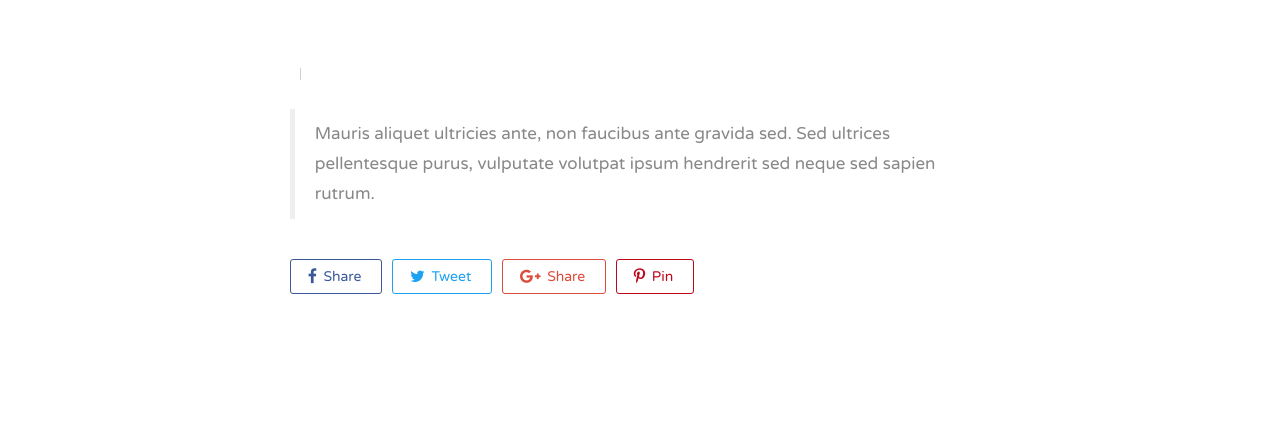
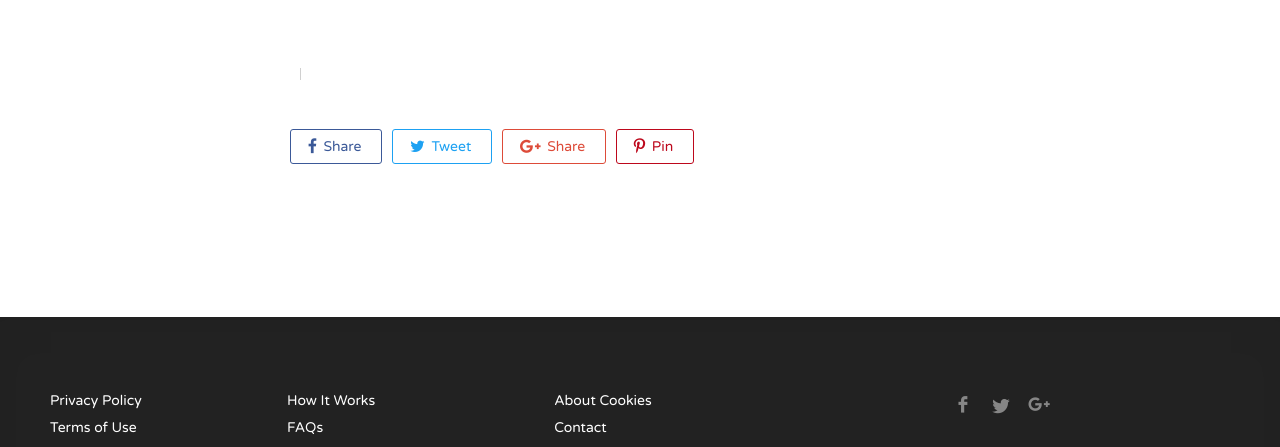
Before and after one commit to vaakinmade/Lago, a Django app: template blogs/templates/blogs/post_detail.html in a window 1280 px wide. Shown: the part 711-1158 px from the top of the page. Run offline with Django 3.2, Linux system fonts and the light colour scheme; the template is opened without the code that fills it, so the values that code supplies are empty; parts of the project's set-up code (start-up, migrations or seed data) failed here and were passed over; some libraries are stand-ins or nearby versions.

Commit message:
removed dummy text.

```diff
--- a/blogs/templates/blogs/post_detail.html
+++ b/blogs/templates/blogs/post_detail.html
@@ -38,13 +38,6 @@
 					</ul>
 
 					<p>{{post.content | linebreaksbr}}</p>
-
-					<div class="post-quote">
-						<span class="icon"></span>
-						<blockquote>
-							Mauris aliquet ultricies ante, non faucibus ante gravida sed. Sed ultrices pellentesque purus, vulputate volutpat ipsum hendrerit sed neque sed sapien rutrum.
-						</blockquote>
-					</div>
 
 					<!-- Share Buttons -->
 					<ul class="share-buttons margin-top-40 margin-bottom-0">
```
